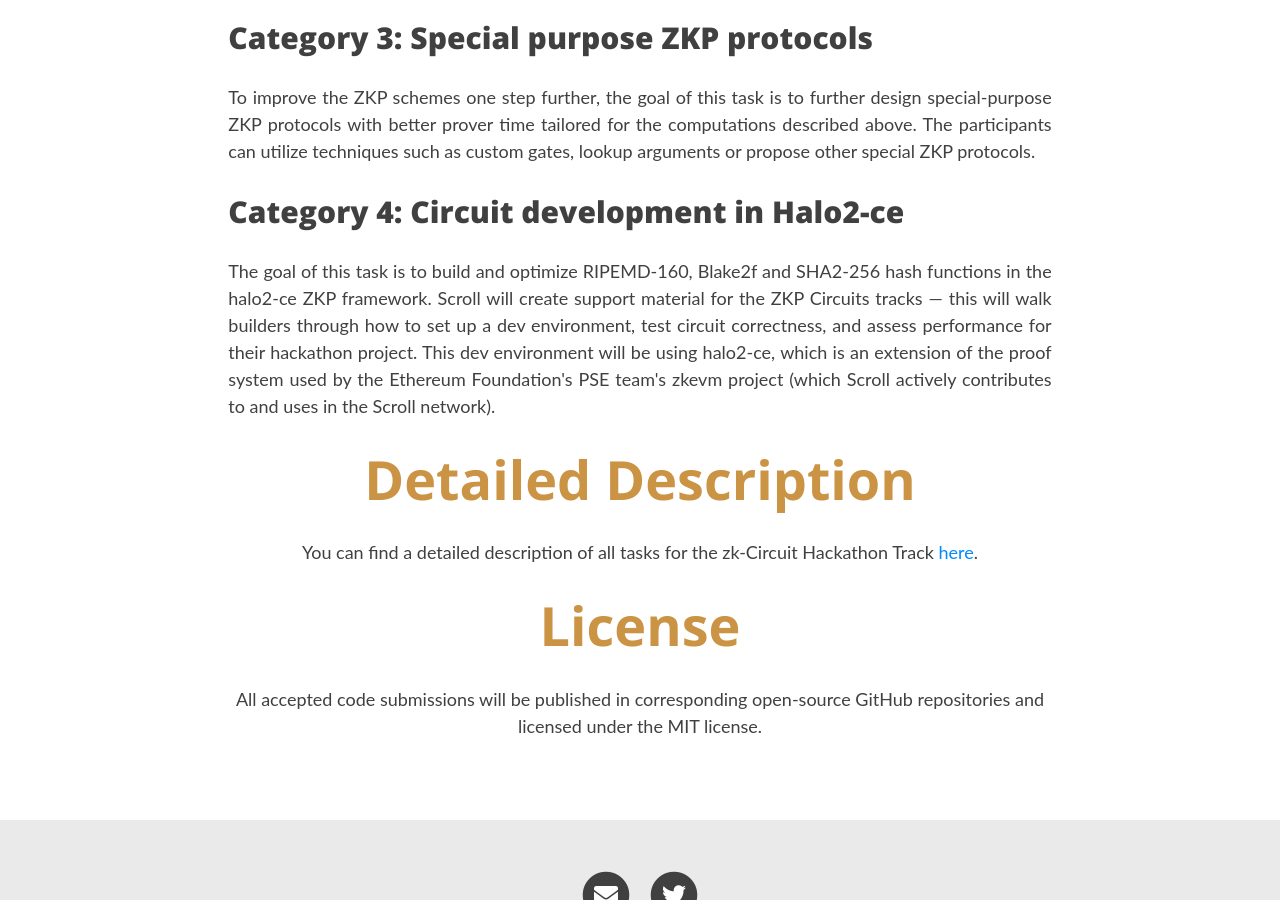
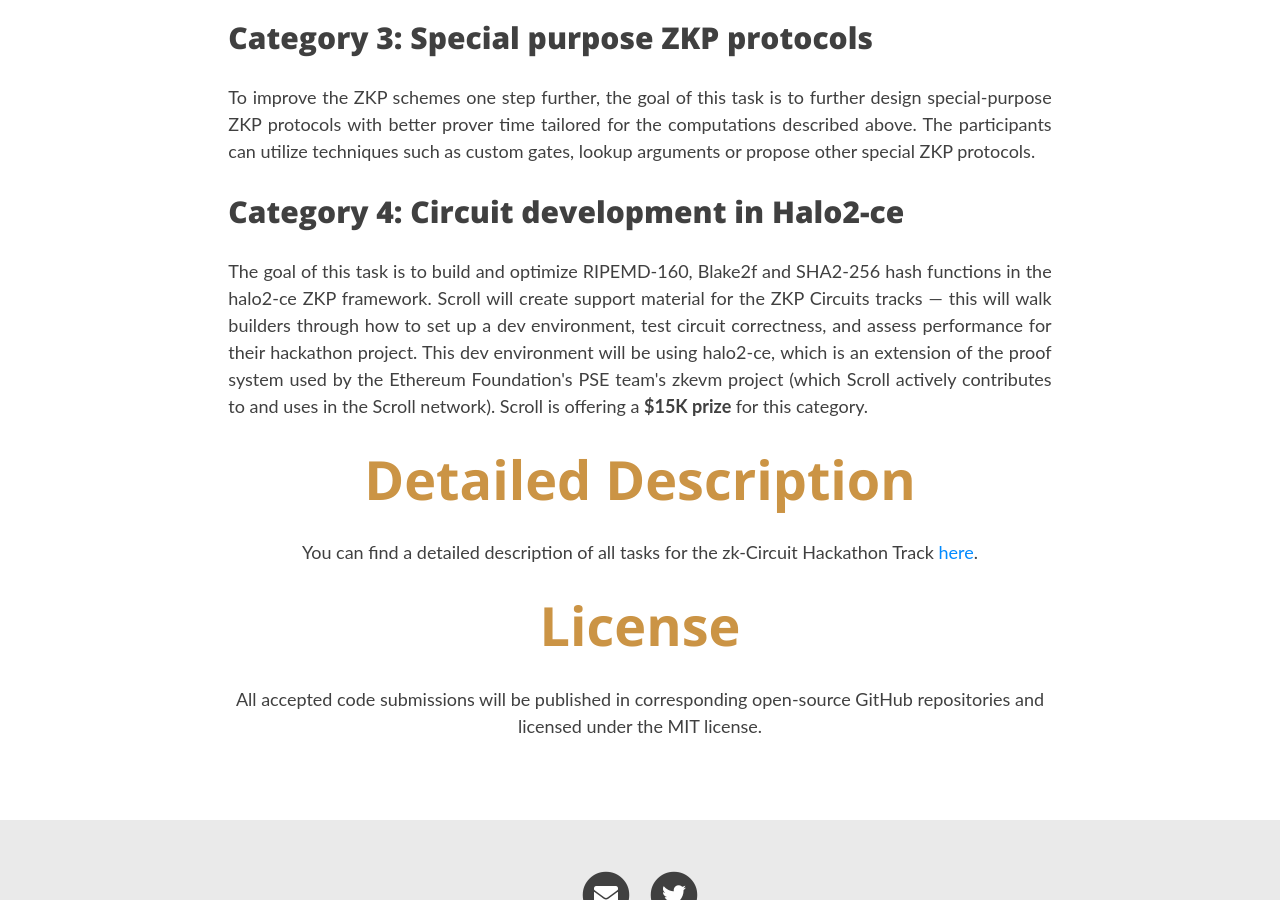
Before and after one commit to rdi-berkeley/zkp-web3-hackathon, a Jekyll site: the page built from _tracks/zk_circuit_track.md, in a window 1280 px wide and 900 px high, scrolled down 2364 px. Built offline with Jekyll 4.4.1, drawn with Linux system fonts in a browser that asks for light colours; nearby versions of some CDN libraries; comment, search, counter and statistics services are not loaded.

Commit message:
Update zk_circuit_track.md

```diff
--- a/_tracks/zk_circuit_track.md
+++ b/_tracks/zk_circuit_track.md
@@ -82,7 +82,7 @@ Each of the following categories has designated tasks, which are described in <a
     </p>
 
     <h2>Category 4: Circuit development in Halo2-ce</h2>
-    <p> The goal of this task is to build and optimize RIPEMD-160, Blake2f and SHA2-256 hash functions in the halo2-ce ZKP framework. Scroll will create support material for the ZKP Circuits tracks — this will walk builders through how to set up a dev environment, test circuit correctness, and assess performance for their hackathon project. This dev environment will be using halo2-ce, which is an extension of the proof system used by the Ethereum Foundation's PSE team's zkevm project (which Scroll actively contributes to and uses in the Scroll network).
+    <p> The goal of this task is to build and optimize RIPEMD-160, Blake2f and SHA2-256 hash functions in the halo2-ce ZKP framework. Scroll will create support material for the ZKP Circuits tracks — this will walk builders through how to set up a dev environment, test circuit correctness, and assess performance for their hackathon project. This dev environment will be using halo2-ce, which is an extension of the proof system used by the Ethereum Foundation's PSE team's zkevm project (which Scroll actively contributes to and uses in the Scroll network). Scroll is offering a <b> $15K prize </b> for this category.
     </p>
 </div>
 
```
